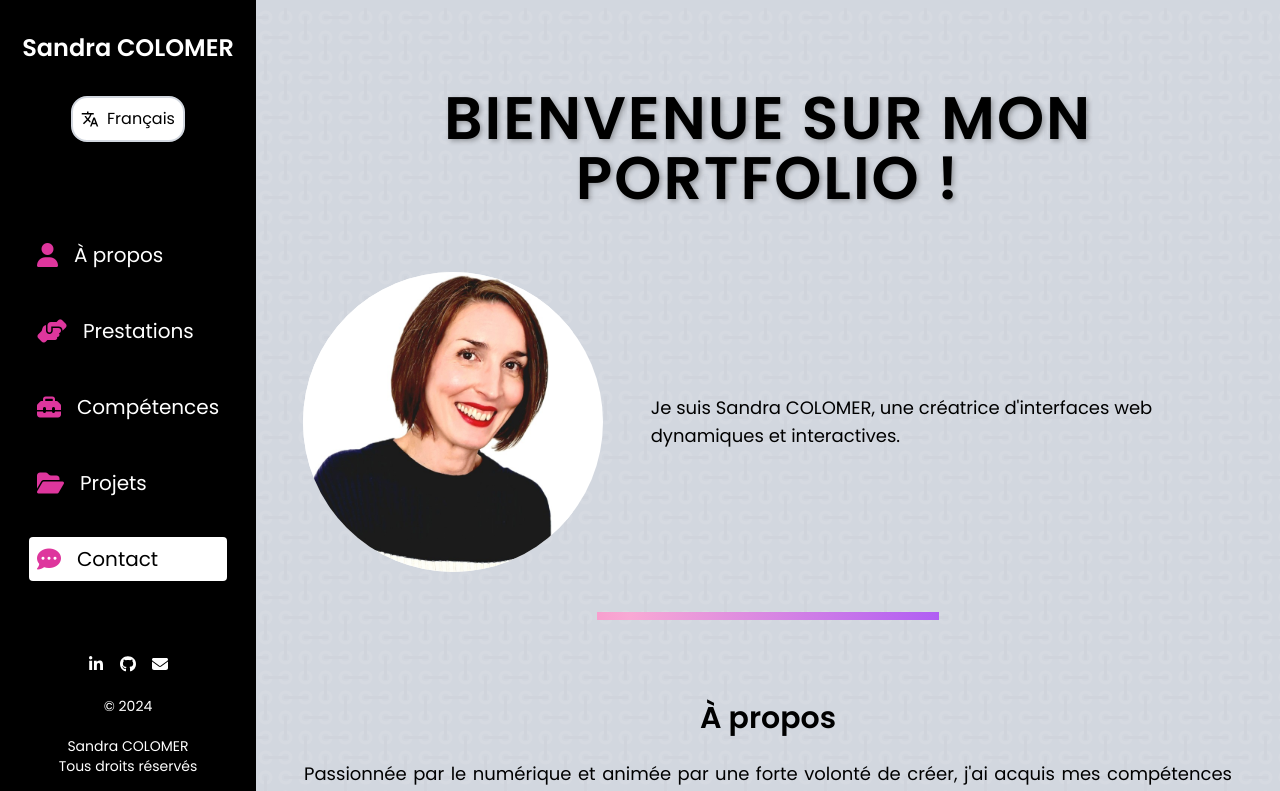
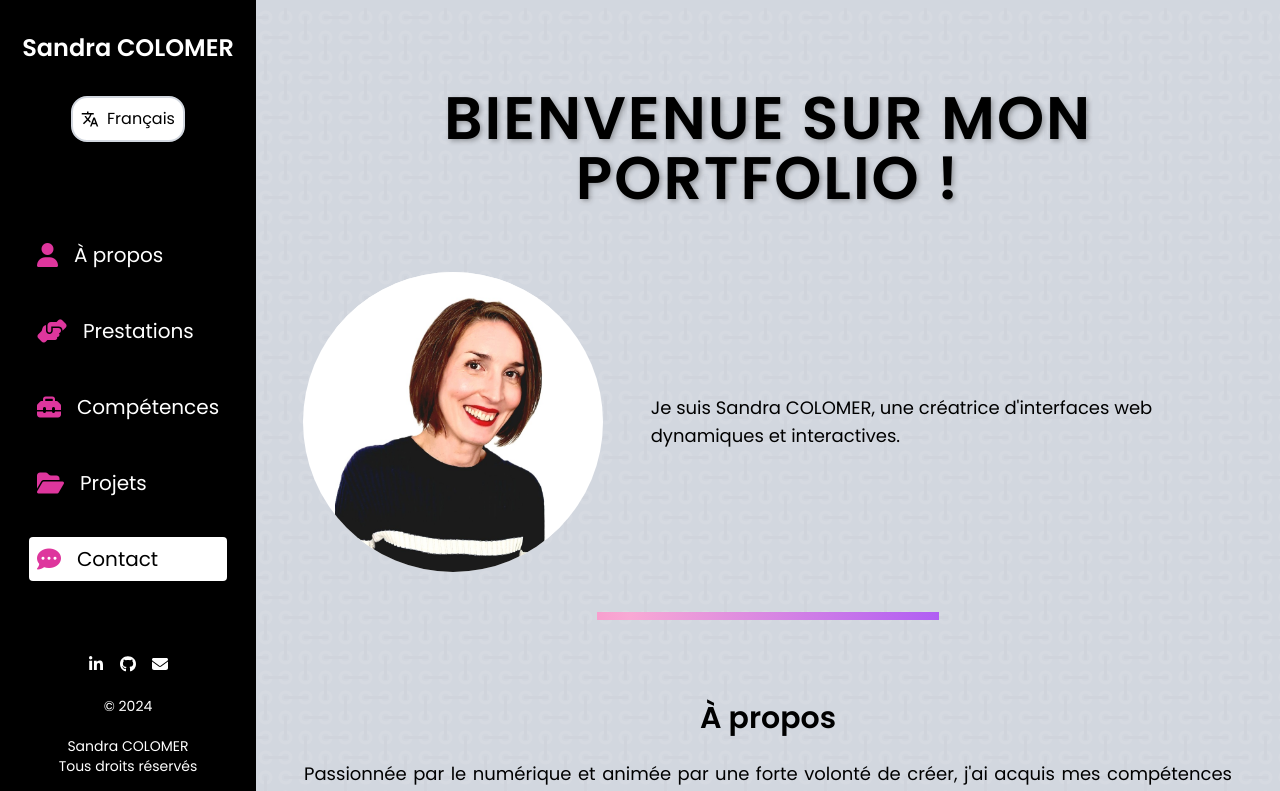
Before and after one commit to SanCo21/My-Portfolio, a Next.js app: page / in a window 1280 px wide. Shown: the top 791 px of the page. Built offline with nearby package versions, Linux system fonts and the light colour scheme.

Commit message:
photo properties

```diff
--- a/src/app/components/sections/HomeSection.js
+++ b/src/app/components/sections/HomeSection.js
@@ -8,7 +8,7 @@ const HomeSection = ({ section, lang }) => (
     </h2>
     <div className="flex mt-16 items-center justify-center">
       <div className="w-1/3 flex justify-center">
-        <div className="photo rounded-full bg-white">
+        <div className="photo pl-8 rounded-full bg-white">
           <Image
             src="/images/Portrait4.jpg"
             alt="Portrait Sandra"
--- a/src/app/styles/globals.css
+++ b/src/app/styles/globals.css
@@ -148,7 +148,7 @@ html {
 }
 
 .photo img {
-  width: 90%;
+  width: 85%;
   height: 100%;
   object-fit: cover;
   /* border-radius: 50%; */
```
